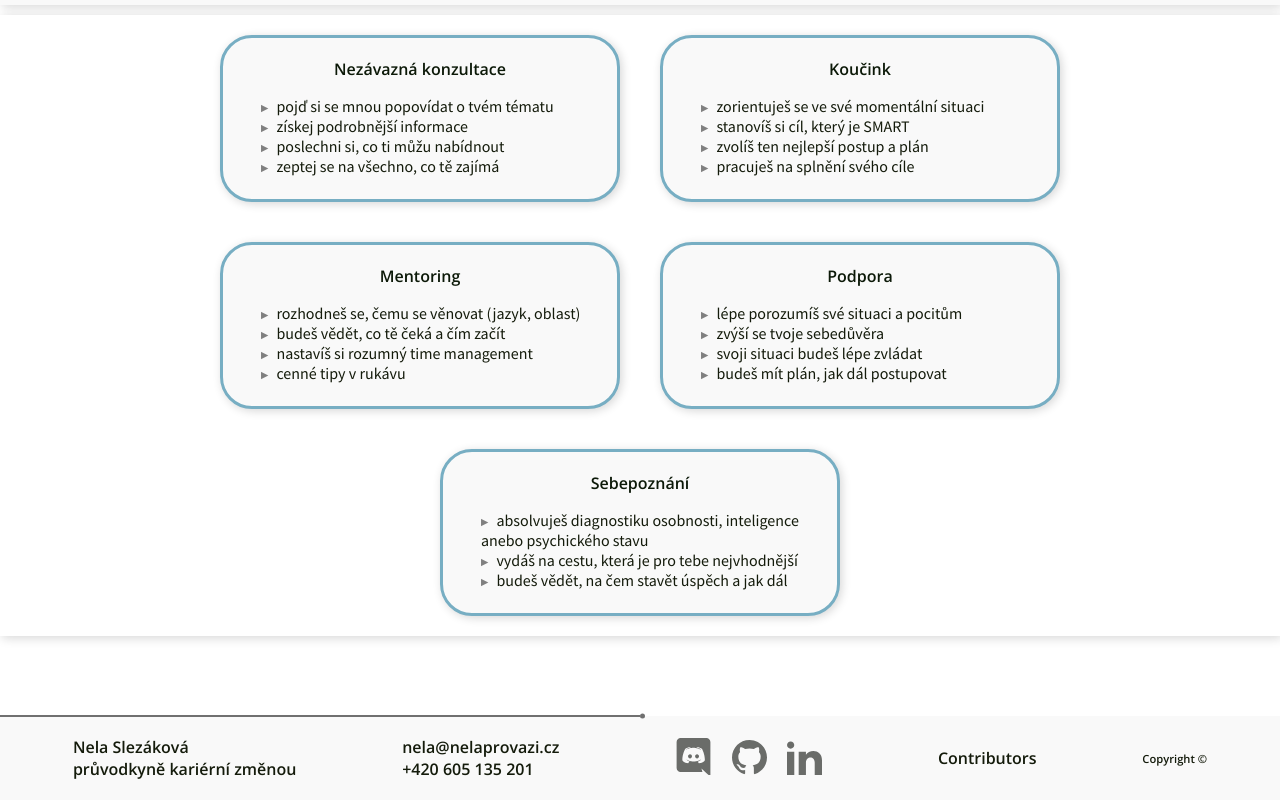
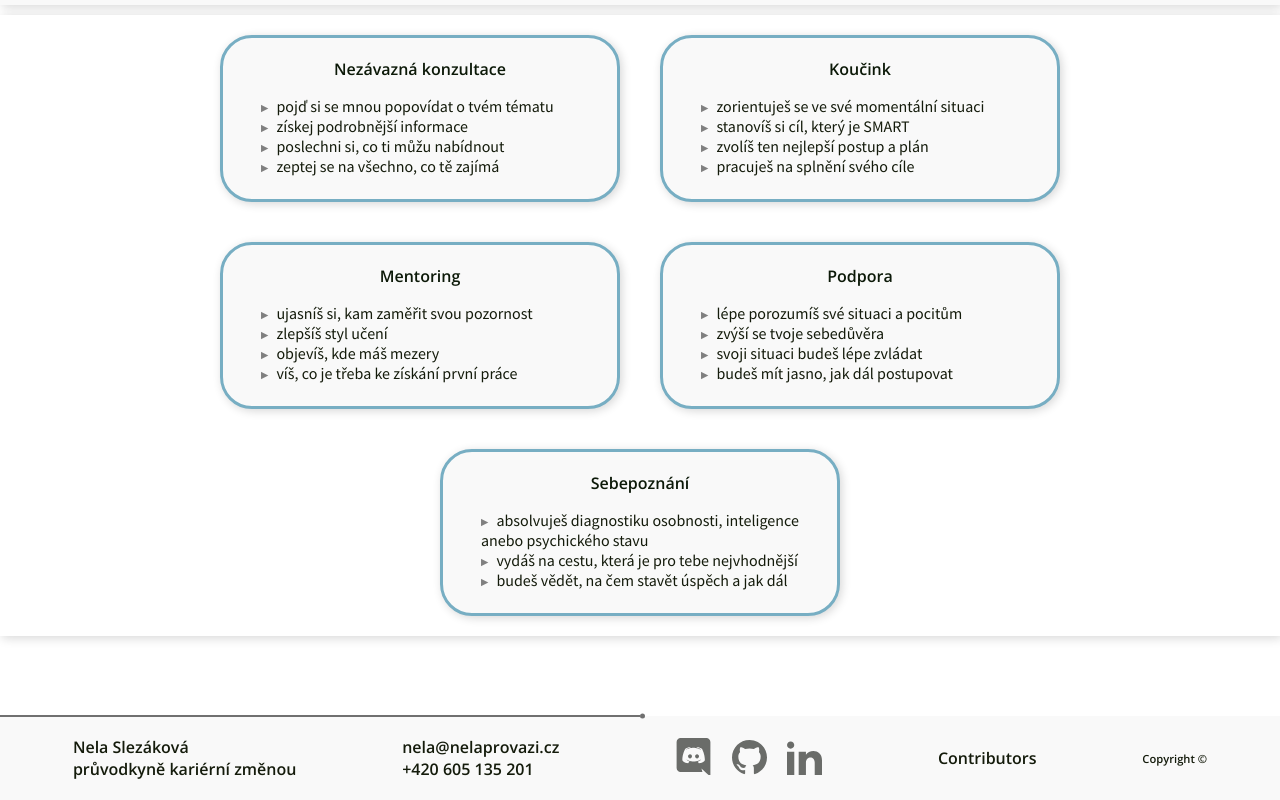
Before and after one commit to NelliaS/personal-webpage, a Next.js app: page /jak-to-funguje in a window 1280 px wide. Shown: the part 948-1748 px from the top of the page. Built offline with nearby package versions, Linux system fonts and the light colour scheme.

Commit message:
modify text in Jak to funguje

```diff
--- a/src/pages/jak-to-funguje.tsx
+++ b/src/pages/jak-to-funguje.tsx
@@ -60,10 +60,10 @@ const JakToFunguje: NextPage = () => {
           <div className={styles.card}>
           <h2>Mentoring</h2>
             <ul>
-              <li>rozhodneš se, čemu se věnovat (jazyk, oblast)</li>
-              <li>budeš vědět, co tě čeká a čím začít</li>
-              <li>nastavíš si rozumný time management</li>
-              <li>cenné tipy v rukávu</li>
+              <li>ujasníš si, kam zaměřit svou pozornost</li>
+              <li>zlepšíš styl učení</li>
+              <li>objevíš, kde máš mezery</li>
+              <li>víš, co je třeba ke získání první práce</li>
             </ul>
           </div>
           <div className={styles.card}>
@@ -72,7 +72,7 @@ const JakToFunguje: NextPage = () => {
               <li>lépe porozumíš své situaci a pocitům</li>
               <li>zvýší se tvoje sebedůvěra</li>
               <li>svoji situaci budeš lépe zvládat</li>
-              <li>budeš mít plán, jak dál postupovat</li>
+              <li>budeš mít jasno, jak dál postupovat</li>
             </ul>
           </div>
           <div className={styles.card}>
```
